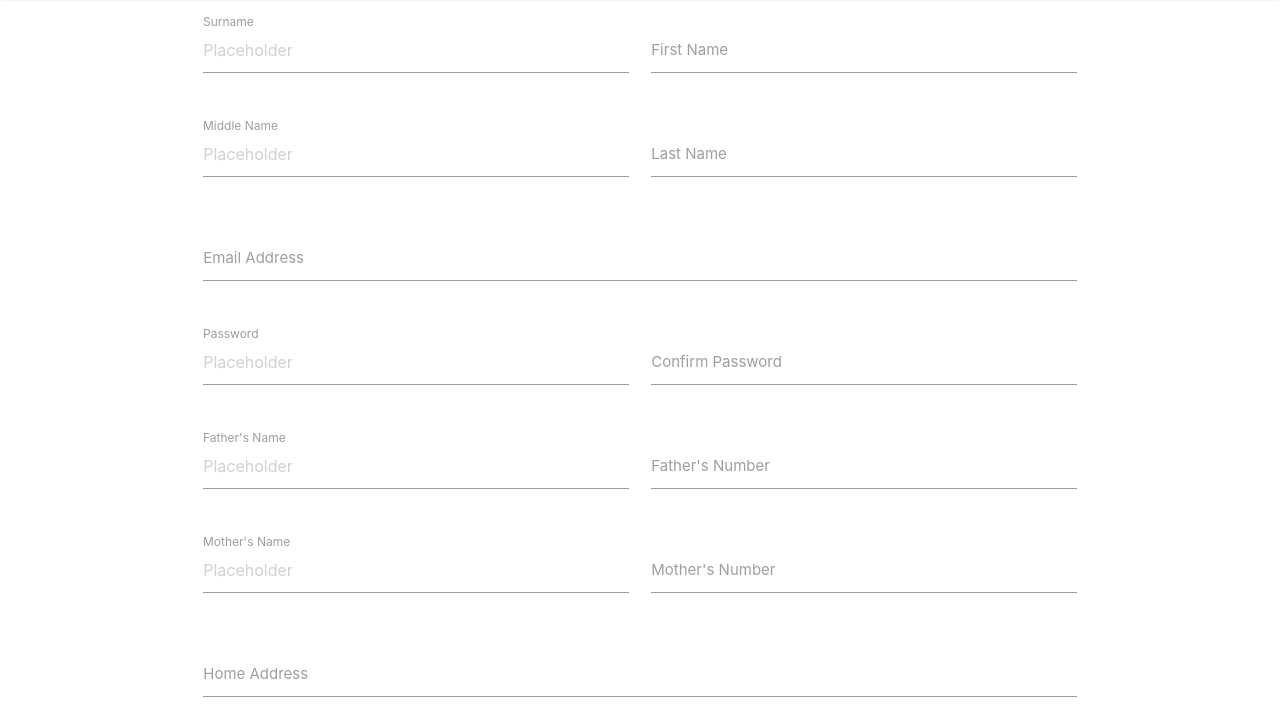
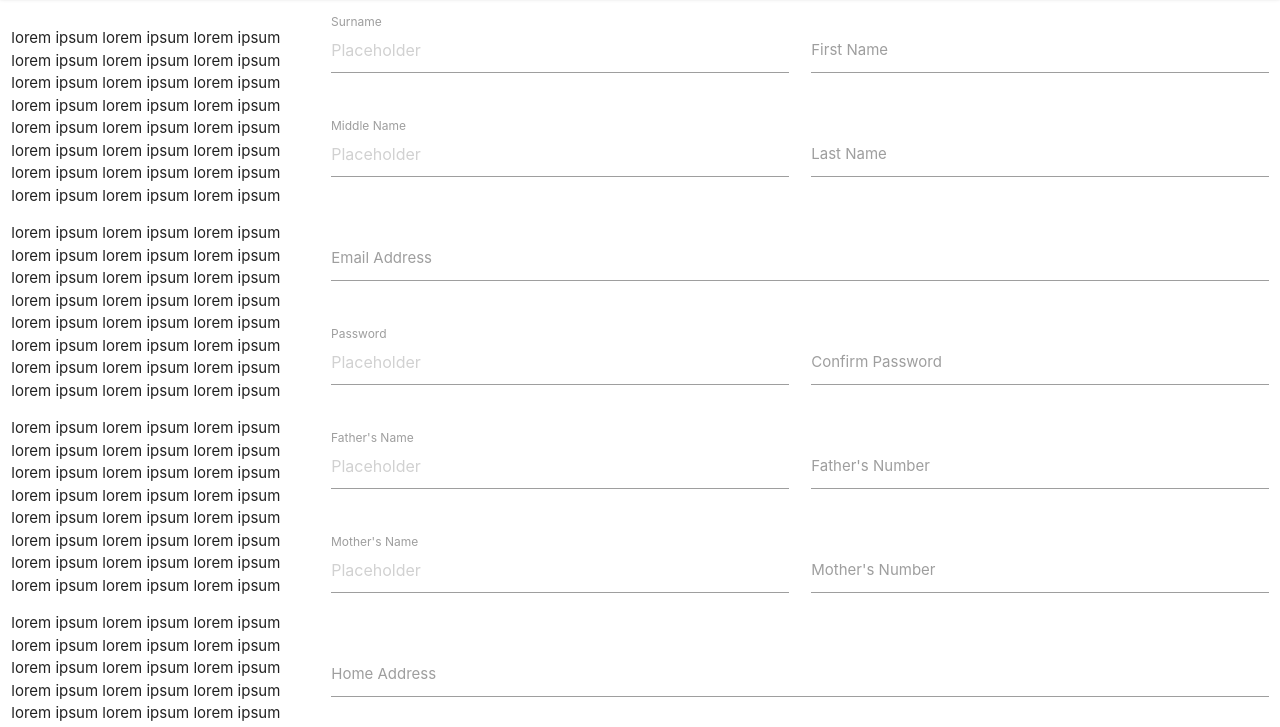
Before and after one commit to xperience7697/real_dca_mat, a plain HTML site: page index.html in a window 1280 px wide. Shown: the part 67-794 px from the top of the page. Drawn offline with Linux system fonts and the light colour scheme.

Commit message:
4-11-2018

```diff
--- a/index.html
+++ b/index.html
@@ -44,7 +44,16 @@
 	 	<li><a href="" class="btn-floating indigo darken-4"></a></li>
  	</ul>
 
-	<section class="section container">
+  <section class="section">
+  	<div class="row">
+	  	<div class="col l3 hide-on-med-and-down">
+	  		<p>lorem ipsum lorem ipsum lorem ipsum lorem ipsum lorem ipsum lorem ipsum lorem ipsum lorem ipsum lorem ipsum lorem ipsum lorem ipsum lorem ipsum lorem ipsum lorem ipsum lorem ipsum lorem ipsum lorem ipsum lorem ipsum lorem ipsum lorem ipsum lorem ipsum lorem ipsum lorem ipsum lorem ipsum </p>
+	  		<p>lorem ipsum lorem ipsum lorem ipsum lorem ipsum lorem ipsum lorem ipsum lorem ipsum lorem ipsum lorem ipsum lorem ipsum lorem ipsum lorem ipsum lorem ipsum lorem ipsum lorem ipsum lorem ipsum lorem ipsum lorem ipsum lorem ipsum lorem ipsum lorem ipsum lorem ipsum lorem ipsum lorem ipsum </p>
+	  		<p>lorem ipsum lorem ipsum lorem ipsum lorem ipsum lorem ipsum lorem ipsum lorem ipsum lorem ipsum lorem ipsum lorem ipsum lorem ipsum lorem ipsum lorem ipsum lorem ipsum lorem ipsum lorem ipsum lorem ipsum lorem ipsum lorem ipsum lorem ipsum lorem ipsum lorem ipsum lorem ipsum lorem ipsum </p>
+	  		<p>lorem ipsum lorem ipsum lorem ipsum lorem ipsum lorem ipsum lorem ipsum lorem ipsum lorem ipsum lorem ipsum lorem ipsum lorem ipsum lorem ipsum lorem ipsum lorem ipsum lorem ipsum lorem ipsum lorem ipsum lorem ipsum lorem ipsum lorem ipsum lorem ipsum lorem ipsum lorem ipsum lorem ipsum </p>
+	  	</div>
+	  	<div class="col l9">
+
 			<div class="row">
 		    <form class="col s12">
 		      <div class="row">
@@ -162,8 +171,8 @@
 		        </div>
 		    </form>
   		</div>
+  	</div>
   </section>
-
 
 
 
```
Lines whose indentation alone changed are shown as unchanged.
